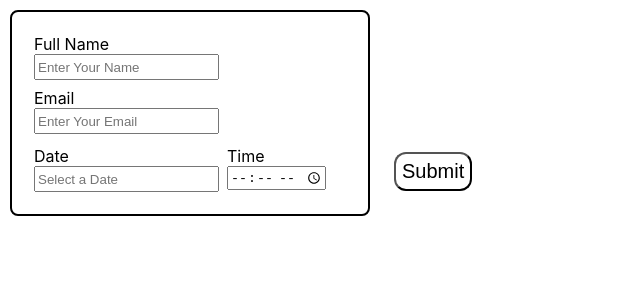
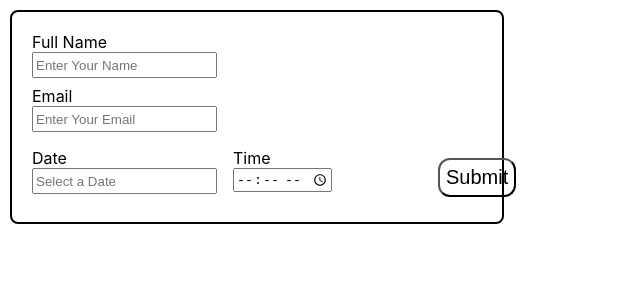
Before and after one commit to xsavoie/Keywords-assignment, a React (Create React App) app in the folder frontend/: page / in a window 1280 px wide. Shown: the top 300 px of the page, without its empty margins (0-640 px from the left). Built offline with nearby package versions, Linux system fonts and the light colour scheme.

Commit message:
minor styling change and setup barrel in components folders

```diff
--- a/frontend/src/App.js
+++ b/frontend/src/App.js
@@ -1,5 +1,5 @@
 import './App.css';
-import AppointmentForm from './components/AppointmentForm/AppointmentForm';
+import AppointmentForm from './components/AppointmentForm';
 
 function App() {
   return (
--- a/frontend/src/components/AppointmentDatePicker/AppointmentDatePicker.jsx
+++ b/frontend/src/components/AppointmentDatePicker/AppointmentDatePicker.jsx
@@ -6,8 +6,6 @@ import 'react-datepicker/dist/react-datepicker.css';
 export default function AppointmentDatePicker(props) {
   const { dateValue, setDateValue } = props;
   return (
-    <>
-      <label>Date</label>
     <DatePicker
       id="date"
       selected={dateValue}
@@ -15,6 +13,5 @@ export default function AppointmentDatePicker(props) {
       minDate={new Date()}
       placeholderText={'Select a Date'}
     />
-    </>
   );
 }
--- /dev/null
+++ b/frontend/src/components/AppointmentDatePicker/index.jsx
@@ -0,0 +1 @@
+export { default } from './AppointmentDatePicker';
--- a/frontend/src/components/AppointmentForm/AppointmentForm.css
+++ b/frontend/src/components/AppointmentForm/AppointmentForm.css
@@ -2,36 +2,37 @@
   border: 2px solid black;
   border-radius: 8px;
   width: 25%;
+  min-width: 450px;
   margin: 10px;
-  padding: 18px;
+  padding: 1.25em;
 }
 
 .user-info {
   display: flex;
   flex-direction: column;
+  align-items: flex-start;
 }
 
-.user-info > span {
+label {
   display: flex;
   flex-direction: column;
   align-items: flex-start;
-  margin: 4px;
+  margin-bottom: 0.5em;
 }
 
 input {
-  height: 20px;
-  /* width: 200px; */
+  height: 1.5em;
 }
 
 .time-info {
   display: flex;
   flex-direction: row;
-  padding-top: 4px
+  padding-top: 0.5em;
 }
 
-.time-info > span {
+.time-info > label {
   display: flex;
   flex-direction: column;
   align-items: flex-start;
-  margin: 4px;
+  margin-right: 1em;
 }
--- a/frontend/src/components/AppointmentForm/AppointmentForm.jsx
+++ b/frontend/src/components/AppointmentForm/AppointmentForm.jsx
@@ -1,12 +1,12 @@
 import './AppointmentForm.css';
 import { useFormFields } from '../../hooks/useFormFields';
-import AppointmentDatePicker from '../AppointmentDatePicker/AppointmentDatePicker';
+import AppointmentDatePicker from '../AppointmentDatePicker';
 import { useEffect, useState } from 'react';
-import SubmitButton from '../SubmitButton/SubmitButton';
+import SubmitButton from '../SubmitButton';
 
 export default function AppointmentForm() {
   const [dateValue, setDateValue] = useState('');
-  const {fields, handleFieldChange, setValues, resetForm} = useFormFields({
+  const { fields, handleFieldChange, setValues, resetForm } = useFormFields({
     fullName: '',
     email: '',
     date: '',
@@ -32,8 +32,8 @@ export default function AppointmentForm() {
     <div className="appointment-form">
       <form>
         <div className="user-info">
-          <span>
-            <label>Full Name</label>
+          <label>
+            Full Name
             <input
               value={fields.fullName}
               onChange={handleFieldChange}
@@ -41,9 +41,9 @@ export default function AppointmentForm() {
               name="fullName"
               placeholder="Enter Your Name"
             />
-          </span>
-          <span>
-            <label>Email</label>
+          </label>
+          <label>
+            Email
             <input
               value={fields.email}
               onChange={handleFieldChange}
@@ -51,25 +51,32 @@ export default function AppointmentForm() {
               name="email"
               placeholder="Enter Your Email"
             />
-          </span>
+          </label>
         </div>
+
         <div className="time-info">
-          <span>
+          <label>
+            Date
             <AppointmentDatePicker
               dateValue={dateValue}
               setDateValue={setDateValue}
             />
-          </span>
-          <span>
-            <label>Time</label>
+          </label>
+          <label>
+            Time
             <input
               type="time"
               name="time"
               value={fields.time}
               onChange={handleFieldChange}
             />
-          </span>
-          <SubmitButton fields={fields} resetForm={resetForm} setDateValue={setDateValue} />
+          </label>
+
+          <SubmitButton
+            fields={fields}
+            resetForm={resetForm}
+            setDateValue={setDateValue}
+          />
         </div>
       </form>
     </div>
--- /dev/null
+++ b/frontend/src/components/AppointmentForm/index.jsx
@@ -0,0 +1 @@
+export { default } from './AppointmentForm';
--- a/frontend/src/components/SubmitButton/SubmitButton.css
+++ b/frontend/src/components/SubmitButton/SubmitButton.css
@@ -1,6 +1,6 @@
 #submit-btn {
   background-color: transparent;
-  font-size: 20px;
+  font-size: 1.25em;
   border-radius: 12px;
   width: 100px;
   height: 100%;
--- a/frontend/src/components/SubmitButton/SubmitButton.jsx
+++ b/frontend/src/components/SubmitButton/SubmitButton.jsx
@@ -2,14 +2,12 @@ import axios from 'axios';
 import './SubmitButton.css';
 
 export default function SubmitButton({ fields, resetForm, setDateValue }) {
-
   function handleSubmit(event) {
     event.preventDefault();
     return axios
       .post('/appointment/new', { fields })
       .then((response) => {
         console.log(response.data);
-        // clear the form
         resetForm();
         setDateValue('');
       })
--- /dev/null
+++ b/frontend/src/components/SubmitButton/index.jsx
@@ -0,0 +1 @@
+export { default } from './SubmitButton';
--- a/frontend/src/hooks/useFormFields.js
+++ b/frontend/src/hooks/useFormFields.js
@@ -12,7 +12,7 @@ export function useFormFields(initialState) {
   }
 
   function resetForm() {
-    setValues(initialState)
+    setValues(initialState);
   }
 
   return {
```
Lines whose indentation alone changed are shown as unchanged.
